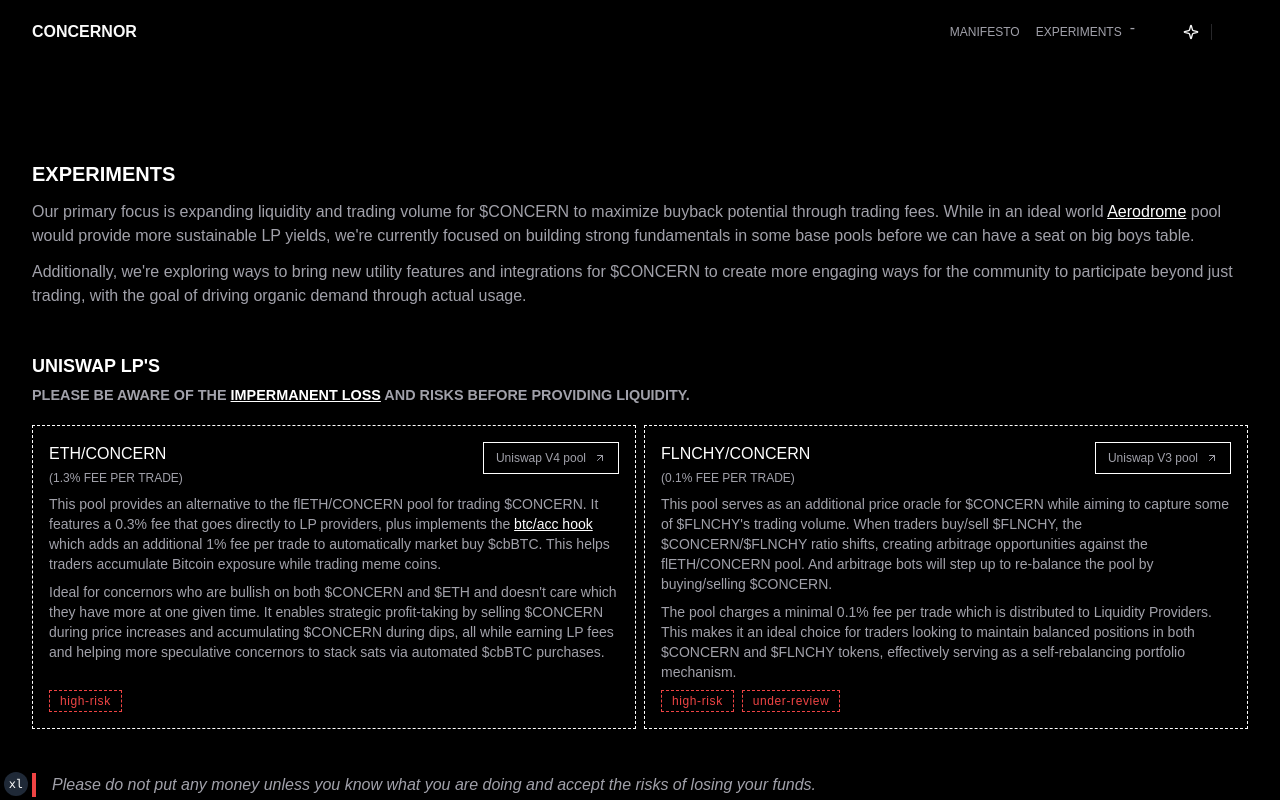
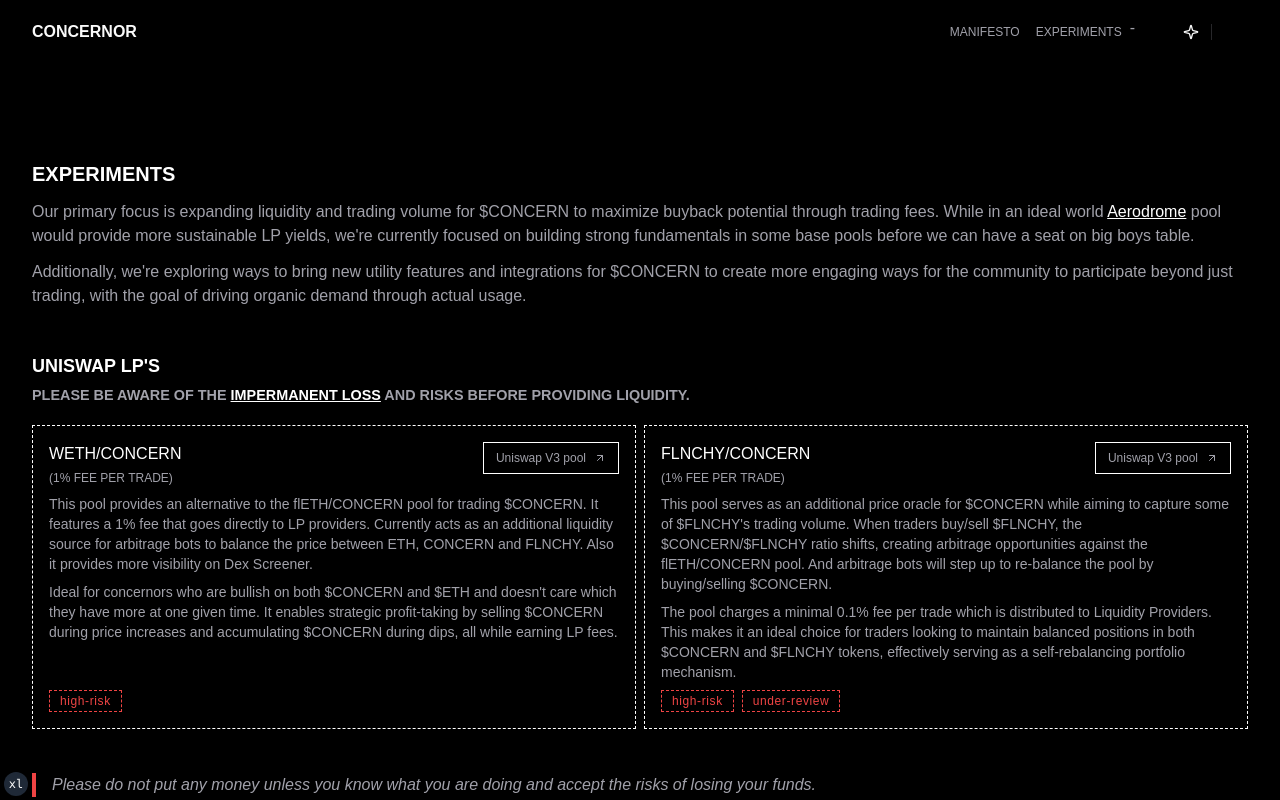
Before and after one commit to concernor/frontend, a Next.js app: page /experiments in a window 1280 px wide. Shown: the top 800 px of the page. Built offline with nearby package versions, Linux system fonts and the light colour scheme; some icons are missing.

Commit message:
update experiments and links

```diff
--- a/app/(website)/experiments/page.tsx
+++ b/app/(website)/experiments/page.tsx
@@ -5,7 +5,7 @@
 
 const pools = {
   "ETH/CONCERN":
-    "https://app.uniswap.org/explore/pools/base/0x21e0cce154e0e737b4076f27e479699cbfff653348d064c98c30bcb75dccb167",
+    "https://app.uniswap.org/explore/pools/base/0xDeFa4d179D108115e11b5152f280d4fA3B3E3D7D",
   "FLNCHY/CONCERN":
     "https://app.uniswap.org/explore/pools/base/0xaeFfEAa004ad149DeF5B8BaAB4118d37FfB89361",
 };
@@ -55,40 +55,31 @@
           <div className="border border-dashed border-white flex flex-col gap-2 p-4">
             <div className="flex justify-between">
               <h3 className="uppercase text-white flex flex-col gap-1">
-                ETH/CONCERN
+                WETH/CONCERN
                 <span className="text-xs text-muted-foreground">
-                  (1.3% fee per trade)
+                  (1% fee per trade)
                 </span>
               </h3>
 
               <Button variant="outline" size="sm" asChild>
                 <Link href={pools["ETH/CONCERN"]} target="_blank">
-                  Uniswap V4 pool <ArrowUpRight className="w-3 h-3" />
+                  Uniswap V3 pool <ArrowUpRight className="w-3 h-3" />
                 </Link>
               </Button>
             </div>
             <p className="text-sm">
               This pool provides an alternative to the flETH/CONCERN pool for
-              trading $CONCERN. It features a 0.3% fee that goes directly to LP
-              providers, plus implements the{" "}
-              <a
-                href="https://btcacc.com/"
-                className="underline text-white"
-                target="_blank"
-              >
-                btc/acc hook
-              </a>{" "}
-              which adds an additional 1% fee per trade to automatically market
-              buy $cbBTC. This helps traders accumulate Bitcoin exposure while
-              trading meme coins.
+              trading $CONCERN. It features a 1% fee that goes directly to LP
+              providers. Currently acts as an additional liquidity source for
+              arbitrage bots to balance the price between ETH, CONCERN and
+              FLNCHY. Also it provides more visibility on Dex Screener.
             </p>
             <p className="text-sm">
               Ideal for concernors who are bullish on both $CONCERN and $ETH and
               doesn&apos;t care which they have more at one given time. It
               enables strategic profit-taking by selling $CONCERN during price
               increases and accumulating $CONCERN during dips, all while earning
-              LP fees and helping more speculative concernors to stack sats via
-              automated $cbBTC purchases.
+              LP fees.
             </p>
             <div className="mt-auto">
               <Badge
@@ -104,7 +95,7 @@
               <h3 className="uppercase text-white flex flex-col gap-1">
                 FLNCHY/CONCERN
                 <span className="text-xs text-muted-foreground">
-                  (0.1% fee per trade)
+                  (1% fee per trade)
                 </span>
               </h3>
 
--- a/components/landing/quests.tsx
+++ b/components/landing/quests.tsx
@@ -4,6 +4,7 @@
   ArrowUpRight,
   LucideSwords,
   ArrowRight,
+  MessageCircleQuestion,
 } from "lucide-react";
 import { SiFarcaster } from "@icons-pack/react-simple-icons";
 
@@ -23,6 +24,14 @@
     title: "join the /concernors",
     link: "https://warpcast.com/~/channel/concernors",
     description: "join the community and get a role",
+    external: true,
+  },
+
+  {
+    icon: <MessageCircleQuestion className="w-4 h-4" />,
+    title: "cast anonymously",
+    link: links.anoncast,
+    description: "cast your concerns anonymously",
     external: true,
   },
   {
--- a/lib/consts.ts
+++ b/lib/consts.ts
@@ -1,10 +1,9 @@
-
 // coin details.
 export const coin = {
   ticker: "CONCERN",
   address: "0x8f5a590be0b27feb5bffaab82bbf31d3c7efe222",
-    chains: ["base"]
-}
+  chains: ["base"],
+};
 
 // Static pages
 export const paths = {
@@ -12,18 +11,23 @@
   manifesto: "/manifesto",
   terms: "/terms",
   privacy: "/privacy",
-}
+};
 
 // All Links including static pages
 export const links = {
   ...paths,
-    origins: "https://docs.fileverse.io/0x32FbdEE2DDd79C800BD2f07C975C2b8559B13492/0#key=FofD53A6uPzGaDX9CR4rSa7STFx_o46IDF9OvVbrV0AKW2RAyXY66P89GEOJKuE8",
-    branding: "https://docs.fileverse.io/0x32FbdEE2DDd79C800BD2f07C975C2b8559B13492/1#key=dTh4B7PFD9UUoaJ4Newnn1lbkvIGlexT1Sg8PtT_70osyap7XFixE8VJEKOYVmBS",
+  origins:
+    "https://docs.fileverse.io/0x32FbdEE2DDd79C800BD2f07C975C2b8559B13492/0#key=FofD53A6uPzGaDX9CR4rSa7STFx_o46IDF9OvVbrV0AKW2RAyXY66P89GEOJKuE8",
+  branding:
+    "https://docs.fileverse.io/0x32FbdEE2DDd79C800BD2f07C975C2b8559B13492/1#key=dTh4B7PFD9UUoaJ4Newnn1lbkvIGlexT1Sg8PtT_70osyap7XFixE8VJEKOYVmBS",
   docs: "https://concernor.github.io/docs",
-    flaunch: "https://flaunch.gg/base/coin/0x8F5A590Be0B27fEb5bFfaab82BBF31d3c7EFe222",
+  flaunch:
+    "https://flaunch.gg/base/coin/0x8F5A590Be0B27fEb5bFfaab82BBF31d3c7EFe222",
   web3bio: "https://web3.bio/concernor.eth",
-    quests: "#in-progress"
-}
+  quests: "#in-progress",
+  anoncast:
+    "https://anon.world/communities/a44a2266-210c-4261-b1ec-4beb24350b99",
+};
 
 // Social accounts of concernor.
 export const socials = {
@@ -34,4 +38,4 @@
   github: "https://github.com/concernor",
   discord: "https://discord.gg/2FnrMkH9Dm",
   zora: "https://zora.co/@concernor",
-}
+};
```
Lines whose indentation alone changed are shown as unchanged.
